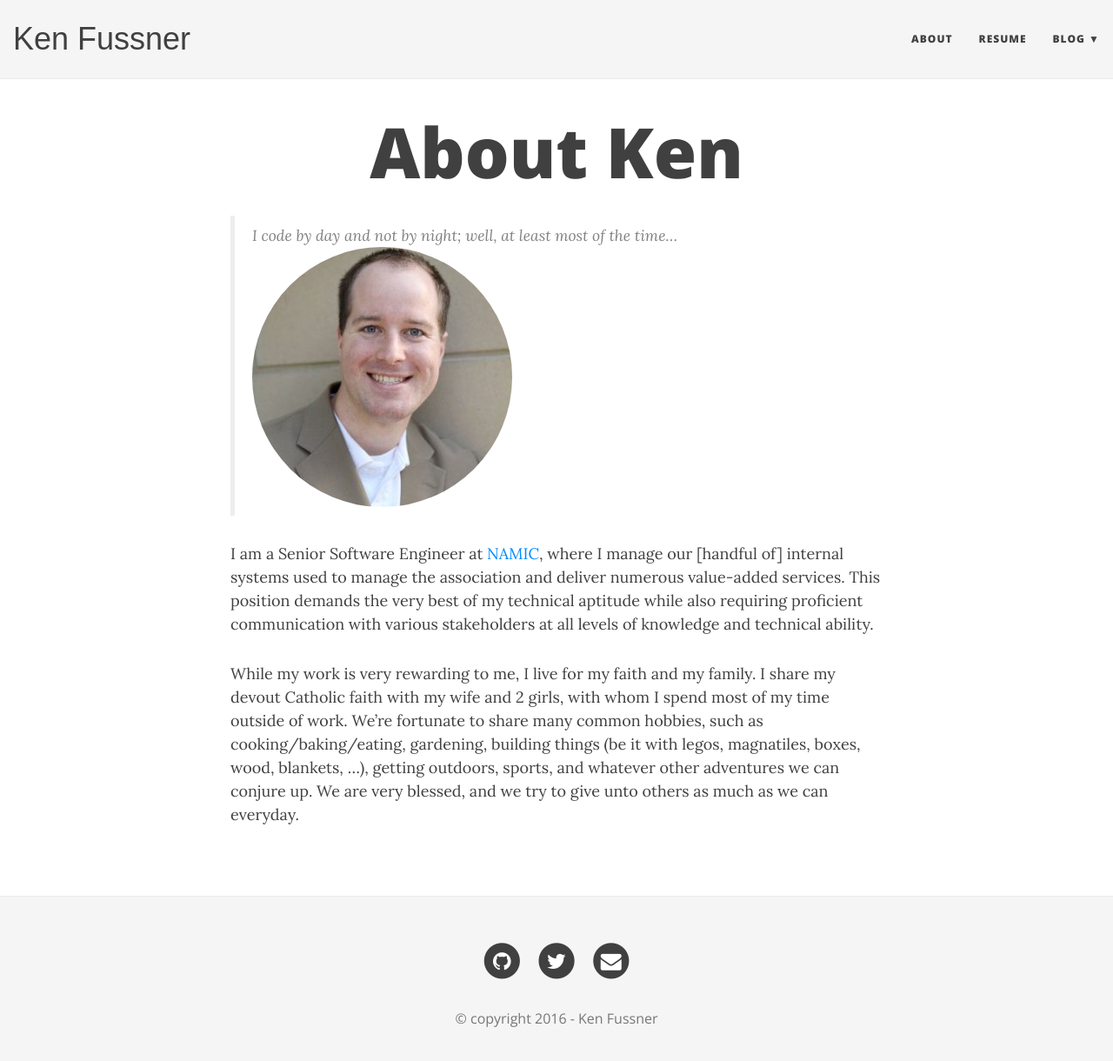
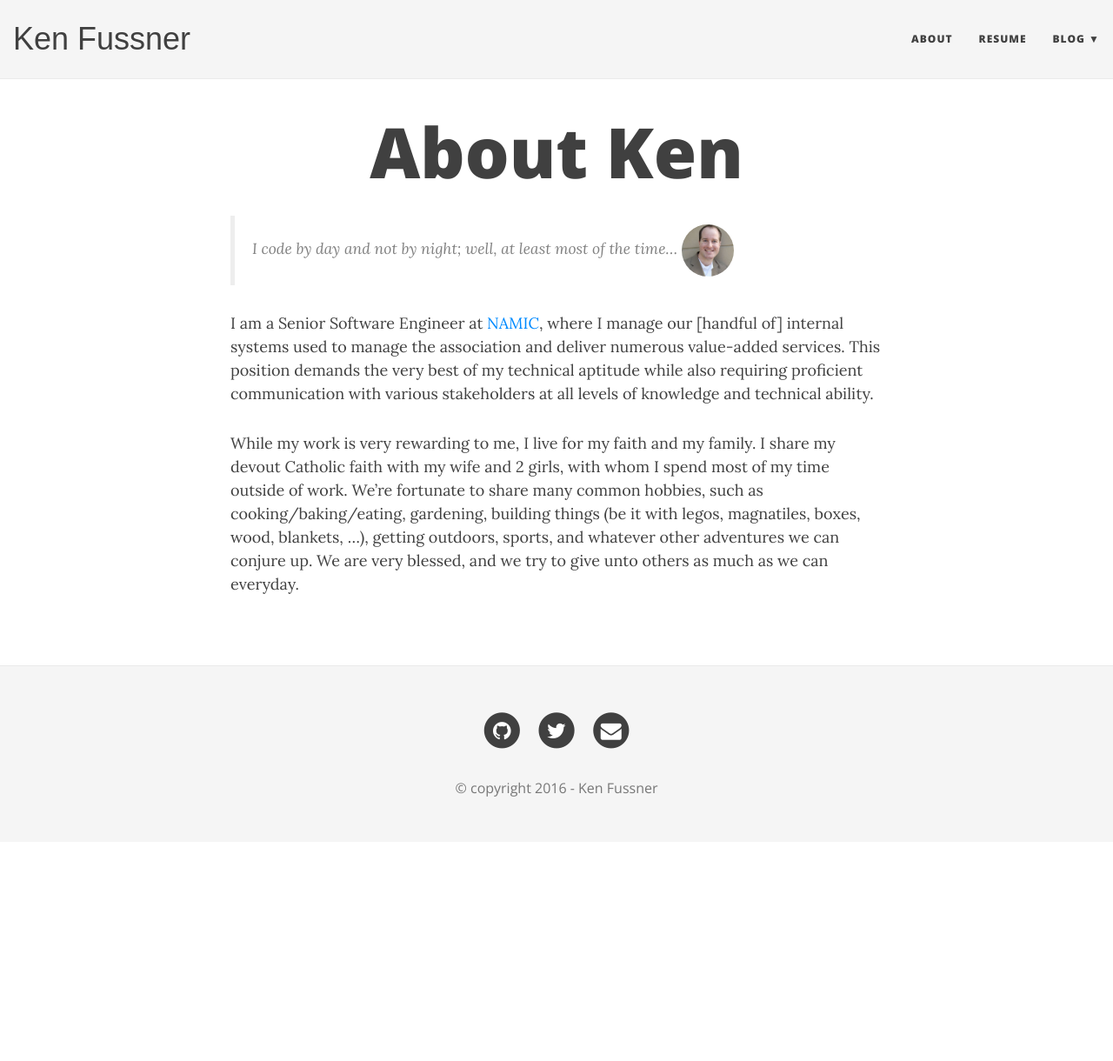
Before and after one commit to kenfussner/kenfussner.github.io, a Jekyll site: the page built from about.md, in a window 1280 px wide and 1233 px high. Shown: the top 1220 px of the window at 87% size. Built offline with Jekyll 4.4.1, drawn with Linux system fonts in a browser that asks for light colours; nearby versions of some CDN libraries; some web fonts are replaced.

Commit message:
fix markdown for image

```diff
--- a/about.md
+++ b/about.md
@@ -4,7 +4,7 @@ title: About Ken
 ---
 
 >I code by day and not by night; well, at least most of the time...
->![ken](../img/kenfussner.jpg){:class="img-circle" :width="60px"}
+>![ken](../img/kenfussner.jpg){:width="60px" .img-circle}
 
 I am a Senior Software Engineer at [NAMIC](http://www.namic.org), where I manage our [handful of] internal systems
 used to manage the association and deliver numerous value-added services. This position demands
```
